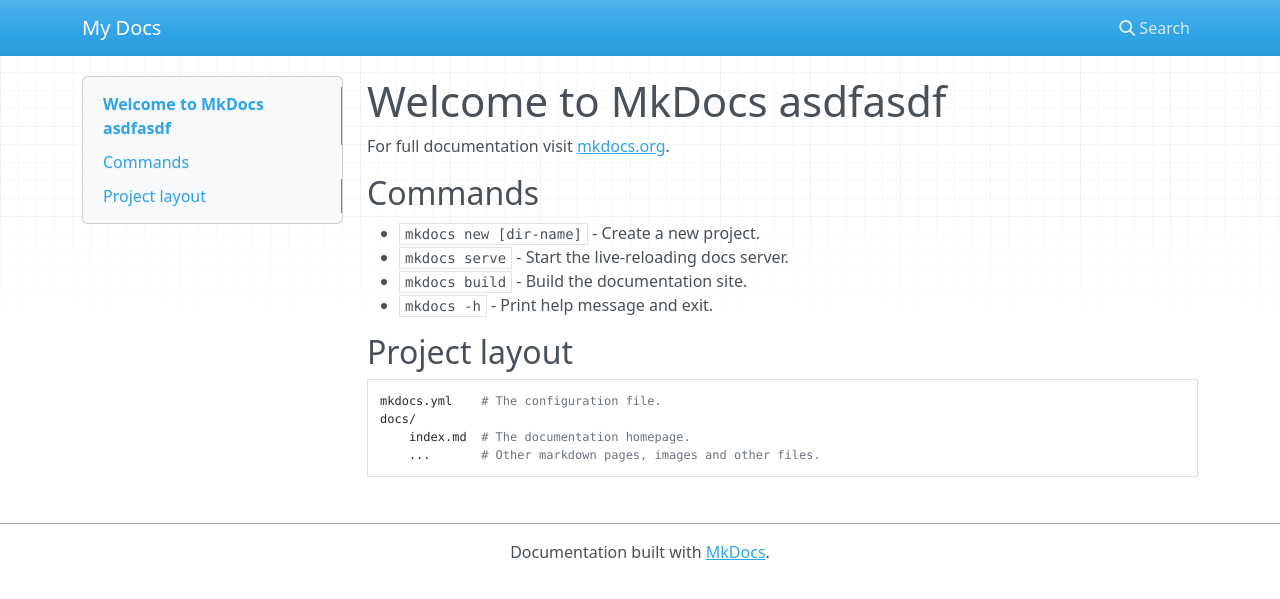
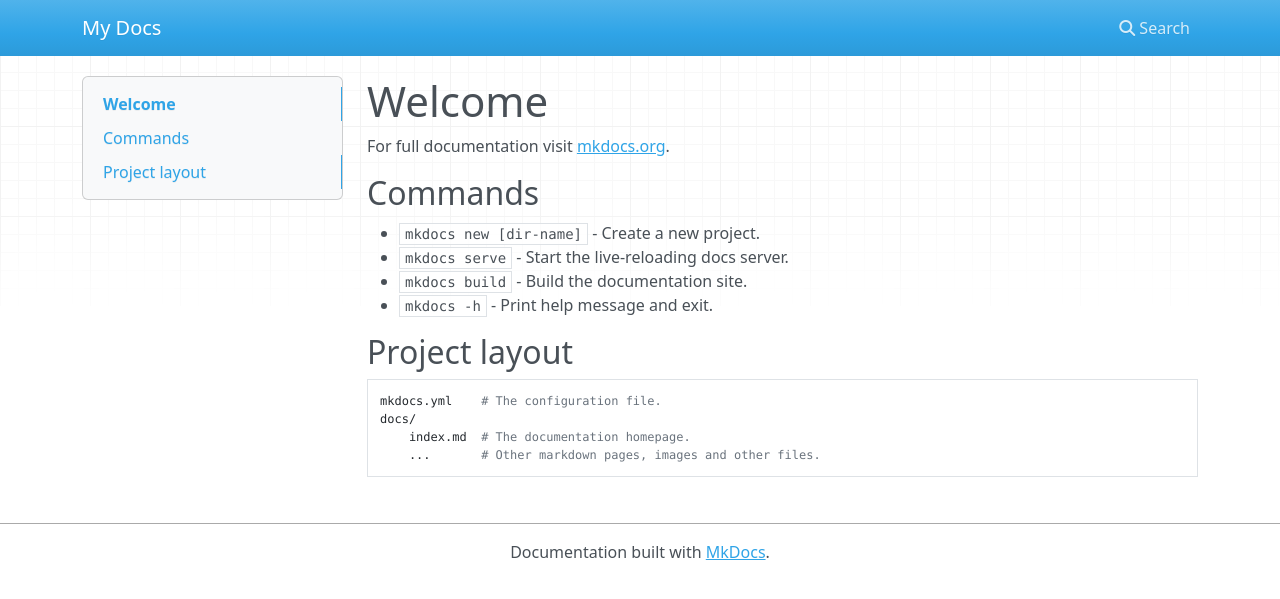
Before and after one commit to Renoyyz233/MkDocsTest, an MkDocs documentation site: the page built from docs/index.md, in a window 1280 px wide. Shown: the top 599 px of the page. Built offline with MkDocs 1.6.1, drawn with Linux system fonts in a browser that asks for light colours; nearby versions of some CDN libraries.

Commit message:
Update index.md

```diff
--- a/docs/index.md
+++ b/docs/index.md
@@ -1,4 +1,4 @@
-# Welcome to MkDocs asdfasdf
+# Welcome
 
 For full documentation visit [mkdocs.org](https://www.mkdocs.org).
 
```
